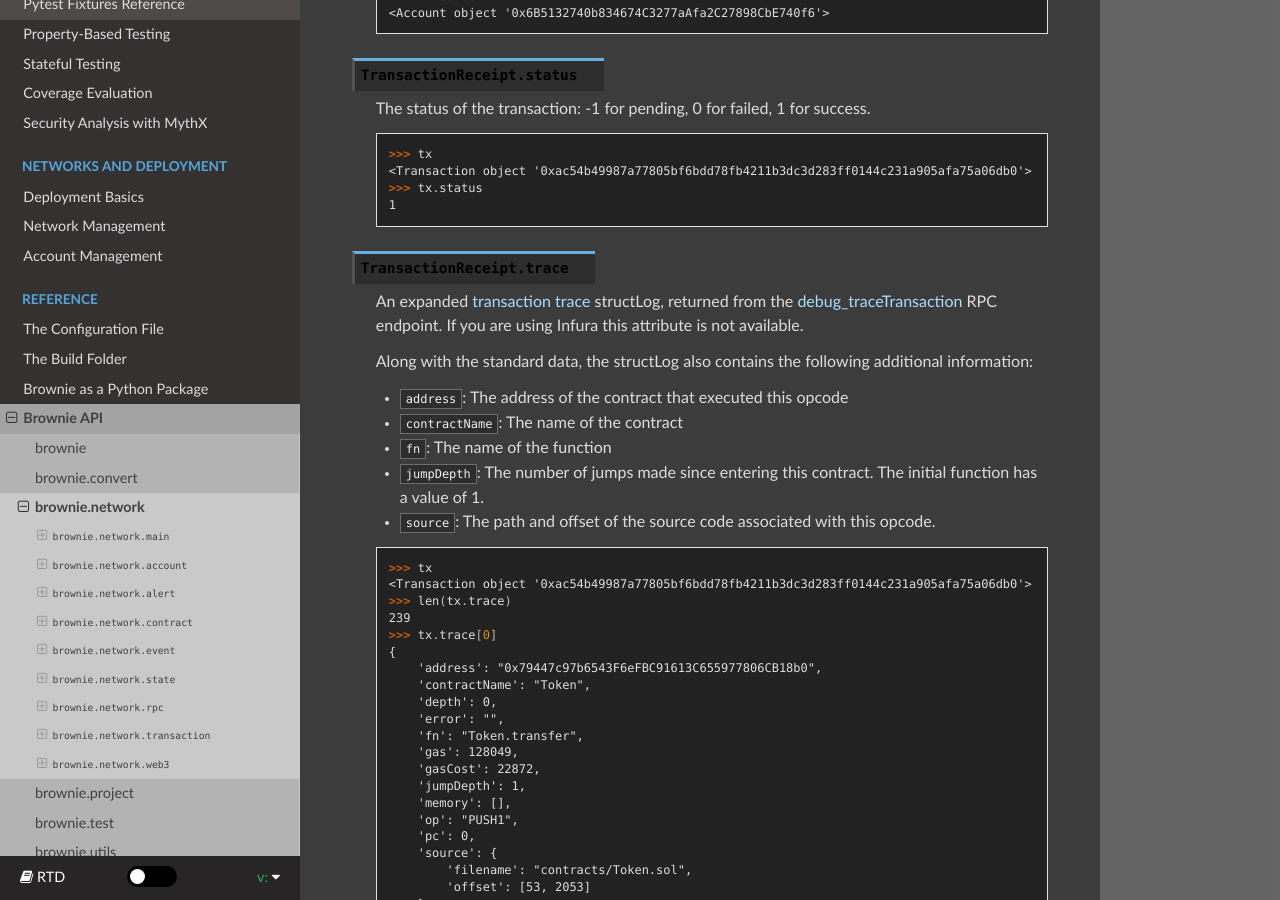
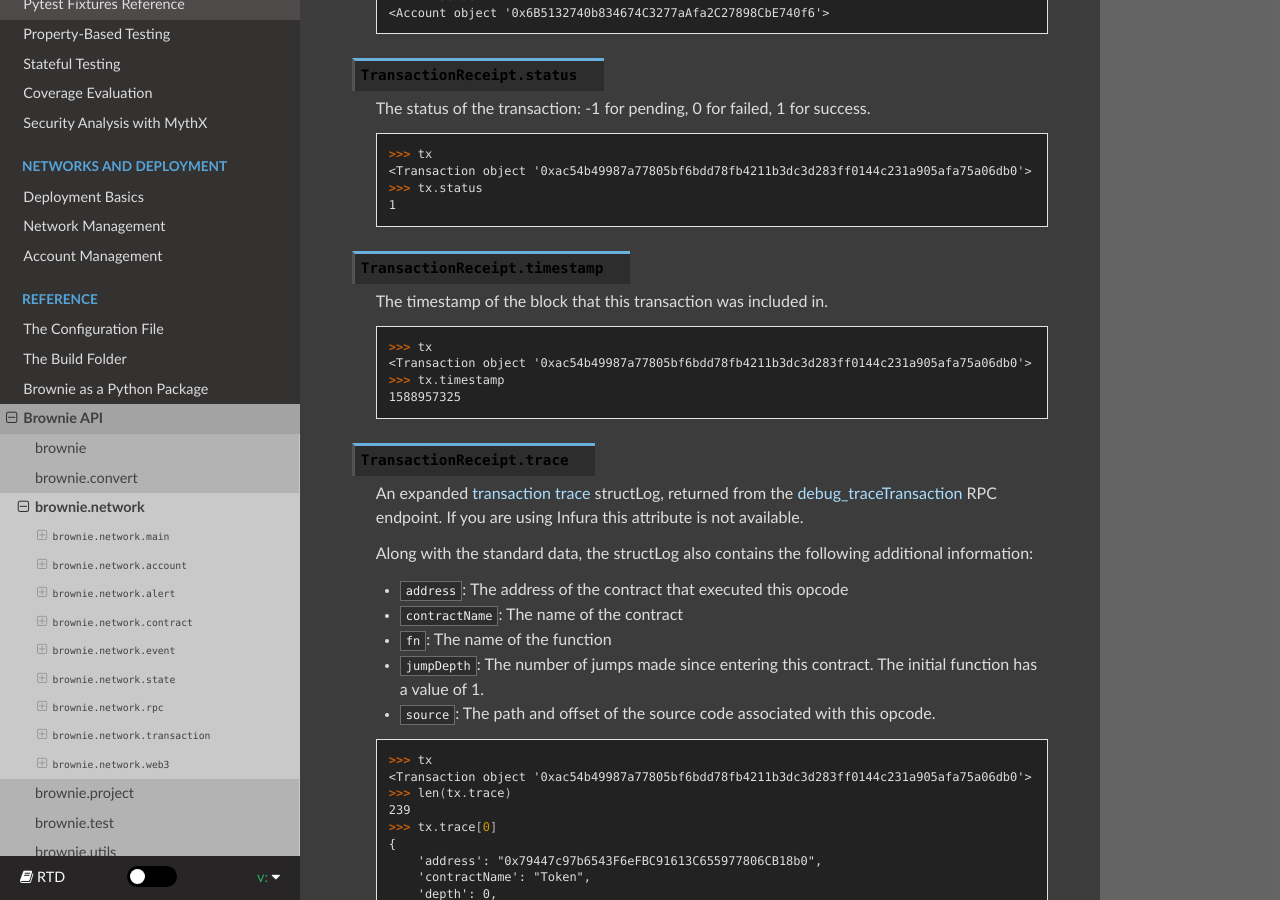
Before and after one commit to eth-brownie/brownie, a Sphinx documentation site: the page built from docs/api-network.rst, in a window 1280 px wide and 900 px high, scrolled down 38740 px. Built offline with Sphinx 7.4.7 and the Read the Docs theme 2.0.0, drawn with Linux system fonts in a browser that asks for light colours.

Commit message:
docs: add API docs for TransactionReceipt.timestamp

```diff
--- a/docs/api-network.rst
+++ b/docs/api-network.rst
@@ -1982,6 +1982,17 @@ TransactionReceipt Attributes
         >>> tx.status
         1
 
+.. py:attribute:: TransactionReceipt.timestamp
+
+    The timestamp of the block that this transaction was included in.
+
+    .. code-block:: python
+
+        >>> tx
+        <Transaction object '0xac54b49987a77805bf6bdd78fb4211b3dc3d283ff0144c231a905afa75a06db0'>
+        >>> tx.timestamp
+        1588957325
+
 .. py:attribute:: TransactionReceipt.trace
 
     An expanded `transaction trace <https://github.com/ethereum/go-ethereum/wiki/Tracing:-Introduction#user-content-basic-traces>`_ structLog, returned from the `debug_traceTransaction <https://github.com/ethereum/go-ethereum/wiki/Management-APIs#user-content-debug_tracetransaction>`_ RPC endpoint. If you are using Infura this attribute is not available.
```
